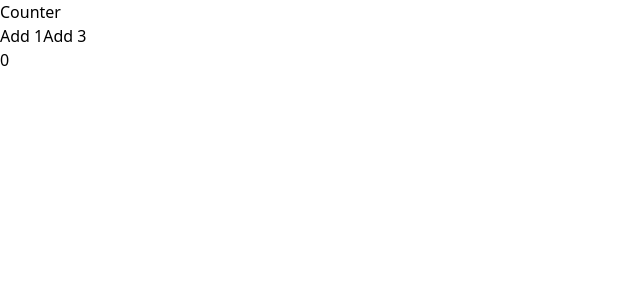
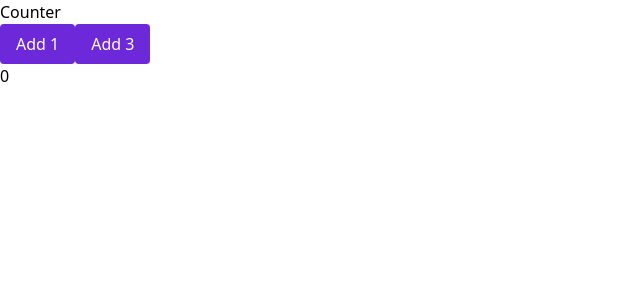
Before and after one commit to blardtony/react-2024, a React (Vite) app: page /counter in a window 1280 px wide. Shown: the top 300 px of the page, without its empty margins (0-640 px from the left). Built offline with nearby package versions, Linux system fonts and the light colour scheme.

Commit message:
feat : Styling button

```diff
--- a/src/components/Button.tsx
+++ b/src/components/Button.tsx
@@ -3,7 +3,12 @@ type ButtonProps = {
   children: React.ReactNode;
 };
 const Button = ({ onClick, children }: ButtonProps) => (
-  <button onClick={onClick}>{children}</button>
+  <button
+    className="text-white bg-violet-700 hover:bg-violet-800 focus:ring-2 focus:ring-violet-300 focus:outline-none font-medium rounded px-4 py-2"
+    onClick={onClick}
+  >
+    {children}
+  </button>
 );
 
 export default Button;
```
